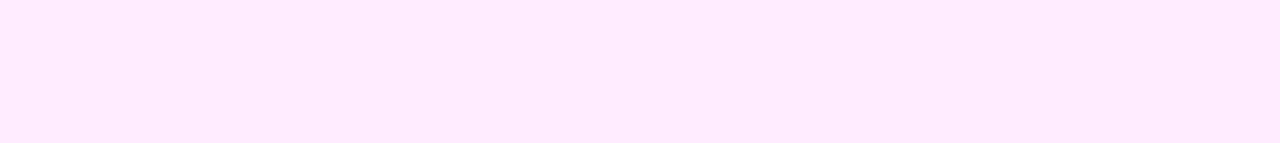
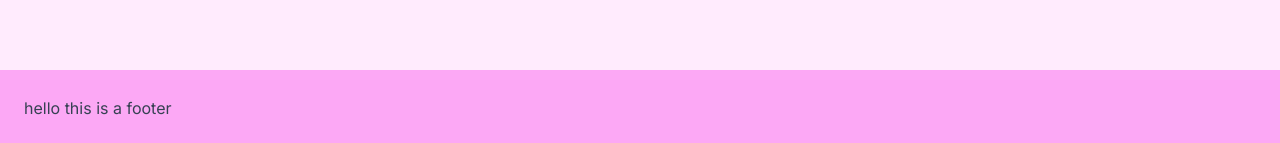
Before and after one commit to Quinn135/sec, a React (Vite) app: page / in a window 1280 px wide. Shown: the part 1530-1673 px from the top of the page. Before the commit the page ends 1600 px from the top, so only its background shows below. Built offline with nearby package versions, Linux system fonts and the light colour scheme.

Commit message:
Update App.tsx

```diff
--- a/src/App.tsx
+++ b/src/App.tsx
@@ -51,6 +51,7 @@ function App() {
             <p>I am a therapist hello yes. This is me. Am I doctor? Or counselor? I don't know. Haha! Hello!</p>
           </div>
       </div>
+      <div className="bg-[#fca8f5] w-full p-6 "><p className="prose">hello this is a footer</p></div>
     </>
   )
 }
```
